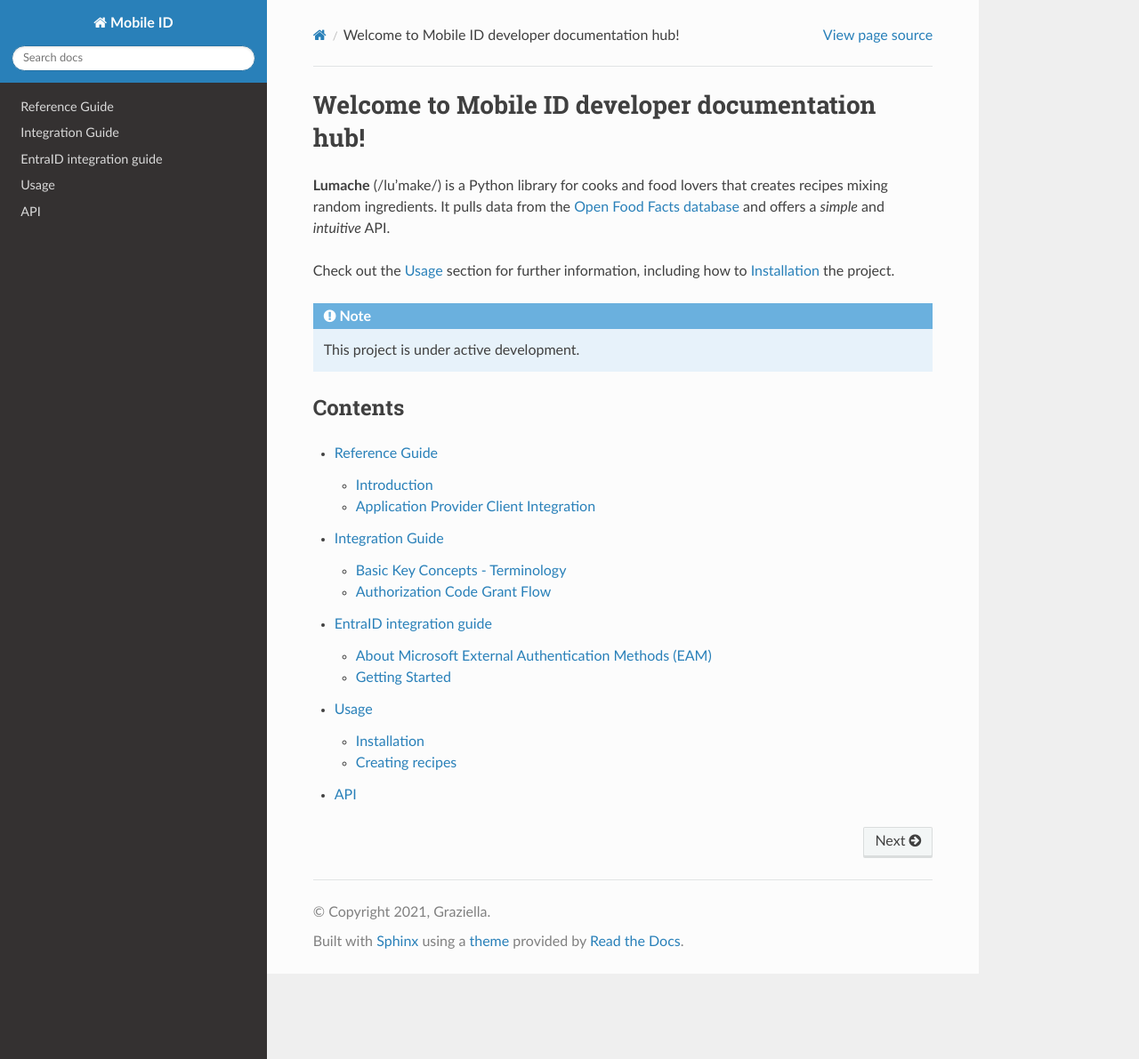
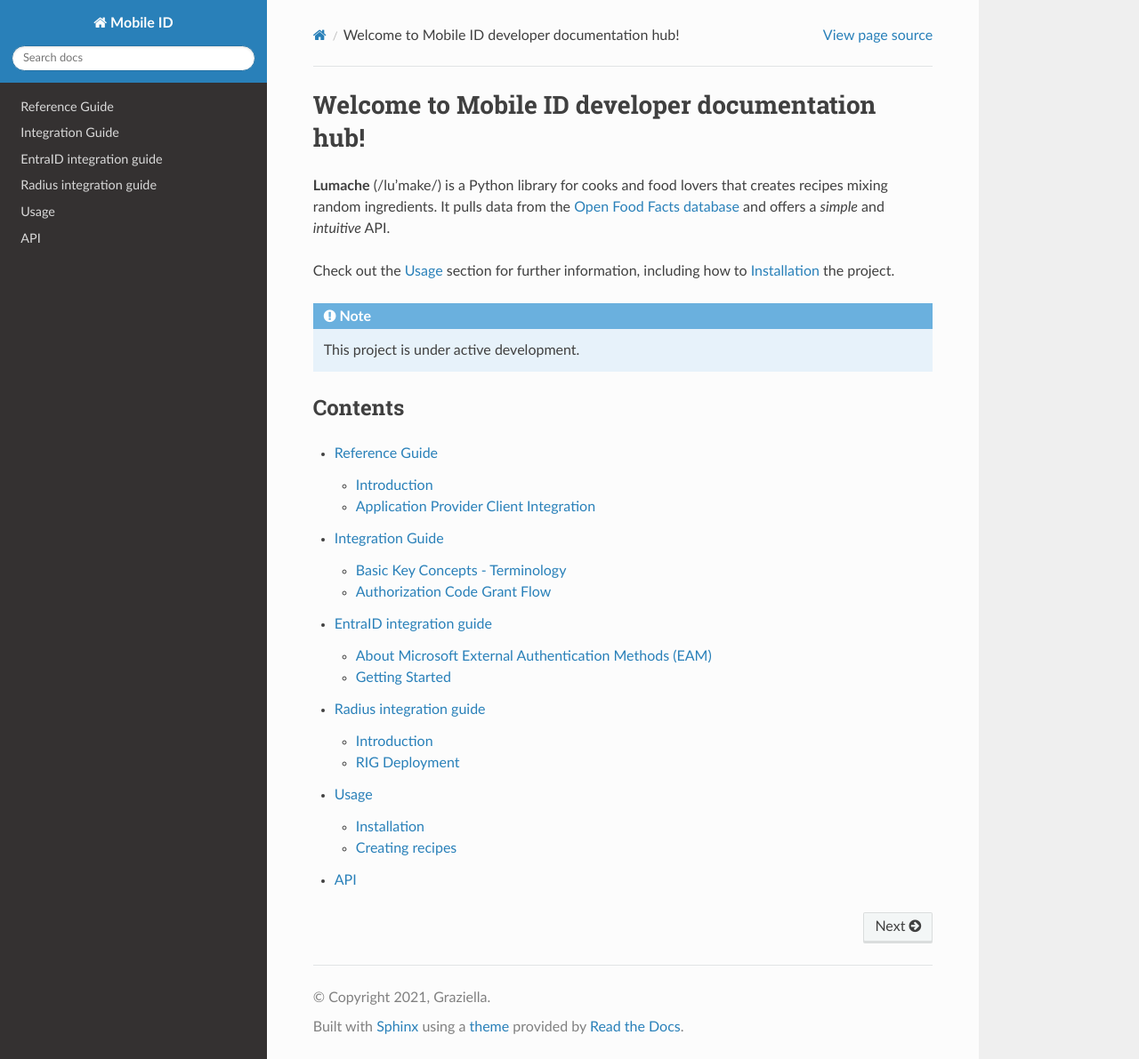
Before and after one commit to michaeltroxler/mobileid, a Sphinx documentation site: the page built from docs/source/index.rst, in a window 1280 px wide and 1191 px high. Shown: the whole window at 89% size. Built offline with Sphinx 7.4.7 and the Read the Docs theme 3.1.0, drawn with Linux system fonts in a browser that asks for light colours.

Commit message:
Update index.rst

```diff
--- a/docs/source/index.rst
+++ b/docs/source/index.rst
@@ -21,5 +21,6 @@ Contents
    reference-guide
    integration-guide
    entraid-integration-guide
+   radius-integration-guide
    usage
    api
```
